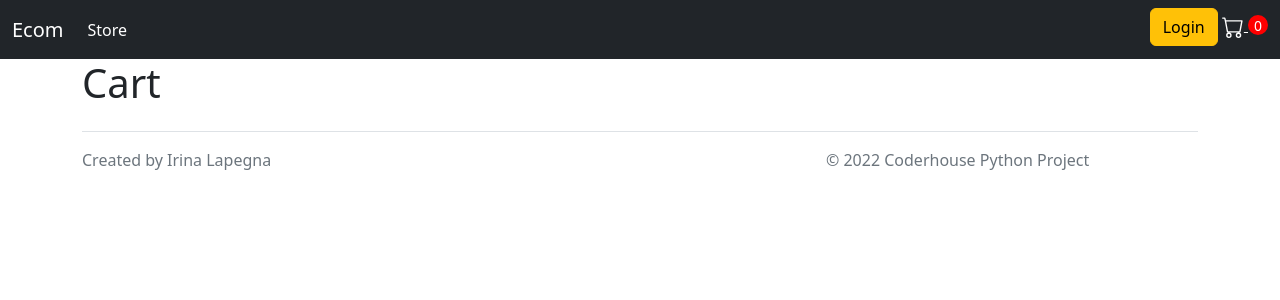
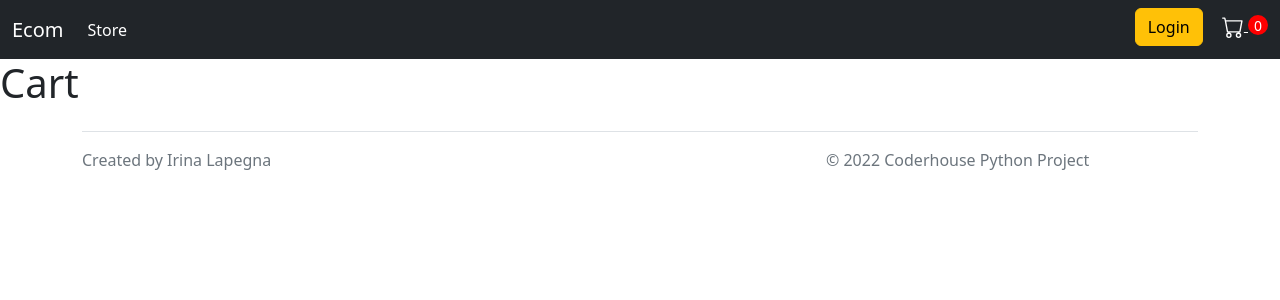
Before and after one commit to virinarl/CoderPythonProject, a Django app: template UserApp/templates/UserApp/cart.html in a window 1280 px wide. Shown: the top 300 px of the page. Run offline with Django 3.2, Linux system fonts and the light colour scheme; the template is opened without the code that fills it, so the values that code supplies are empty.

Commit message:
update base with minimum changes

```diff
--- a/UserApp/templates/UserApp/base.html
+++ b/UserApp/templates/UserApp/base.html
@@ -34,7 +34,7 @@
             </ul>
             <div class="form-inline my-2 my-lg-0">
               <a href="#" class="btn btn-warning">Login</a>
-              <a href="{% url 'cart' %}" class="text-white">
+              <a href="{% url 'cart' %}" class="text-white" style="margin-left:15px;">
                 <!-- <img id="cart-icon" src="{% static 'UserApp/assets/cart.svg' %}" alt="carrito"> -->
                 <svg xmlns="http://www.w3.org/2000/svg" width="22" height="22" fill="currentColor" class="bi bi-cart" viewBox="0 0 16 16">
                   <path d="M0 1.5A.5.5 0 0 1 .5 1H2a.5.5 0 0 1 .485.379L2.89 3H14.5a.5.5 0 0 1 .491.592l-1.5 8A.5.5 0 0 1 13 12H4a.5.5 0 0 1-.491-.408L2.01 3.607 1.61 2H.5a.5.5 0 0 1-.5-.5zM3.102 4l1.313 7h8.17l1.313-7H3.102zM5 12a2 2 0 1 0 0 4 2 2 0 0 0 0-4zm7 0a2 2 0 1 0 0 4 2 2 0 0 0 0-4zm-7 1a1 1 0 1 1 0 2 1 1 0 0 1 0-2zm7 0a1 1 0 1 1 0 2 1 1 0 0 1 0-2z"/>
@@ -47,7 +47,7 @@
       </nav>
     </header>
 
-    <div class="container">{% block main %} {% endblock %}</div>
+    {% block main %} {% endblock %}
 
     <div class="container">
       <footer
```
Also changed, not shown: UserApp/static/UserApp/main.css (line endings or trailing spaces).
